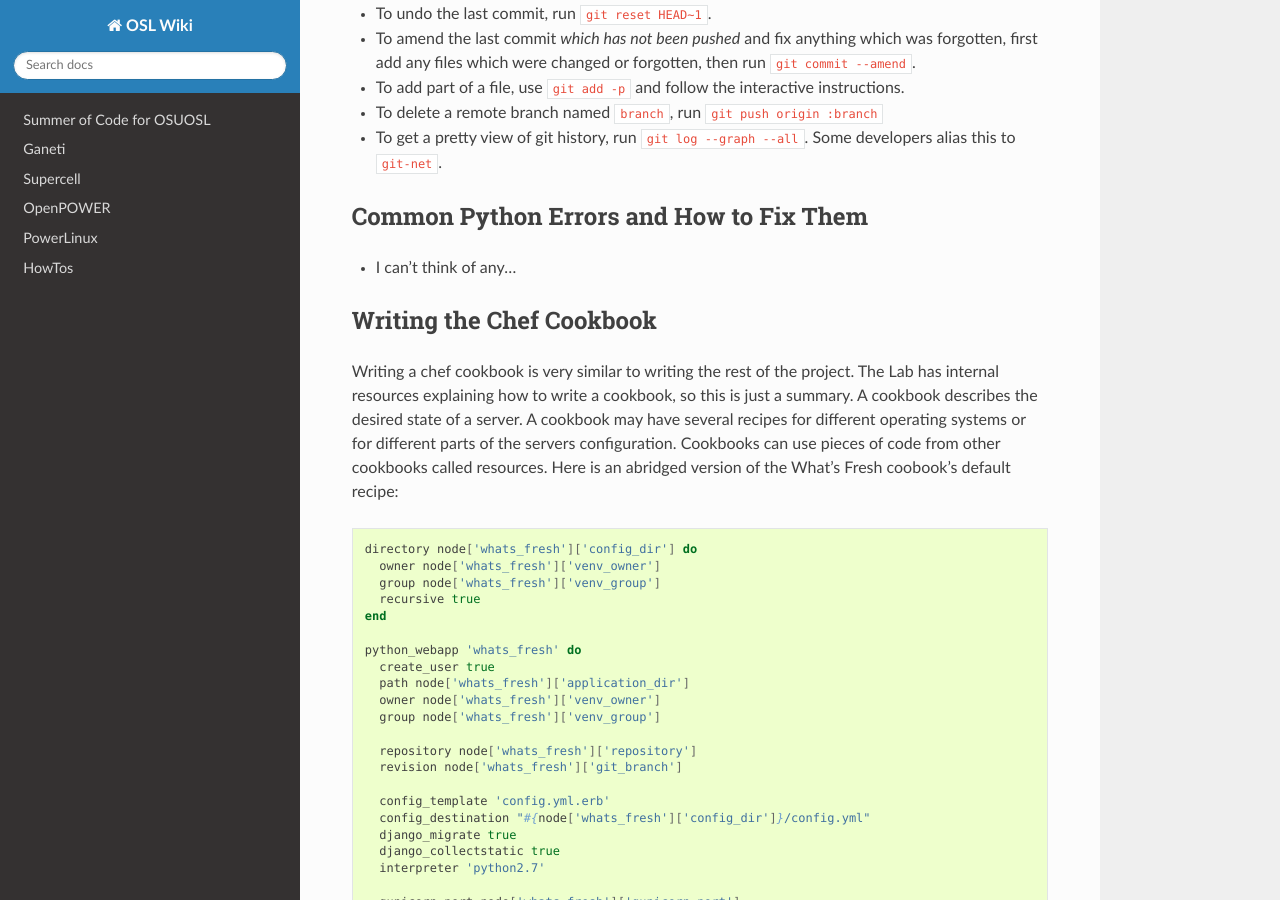
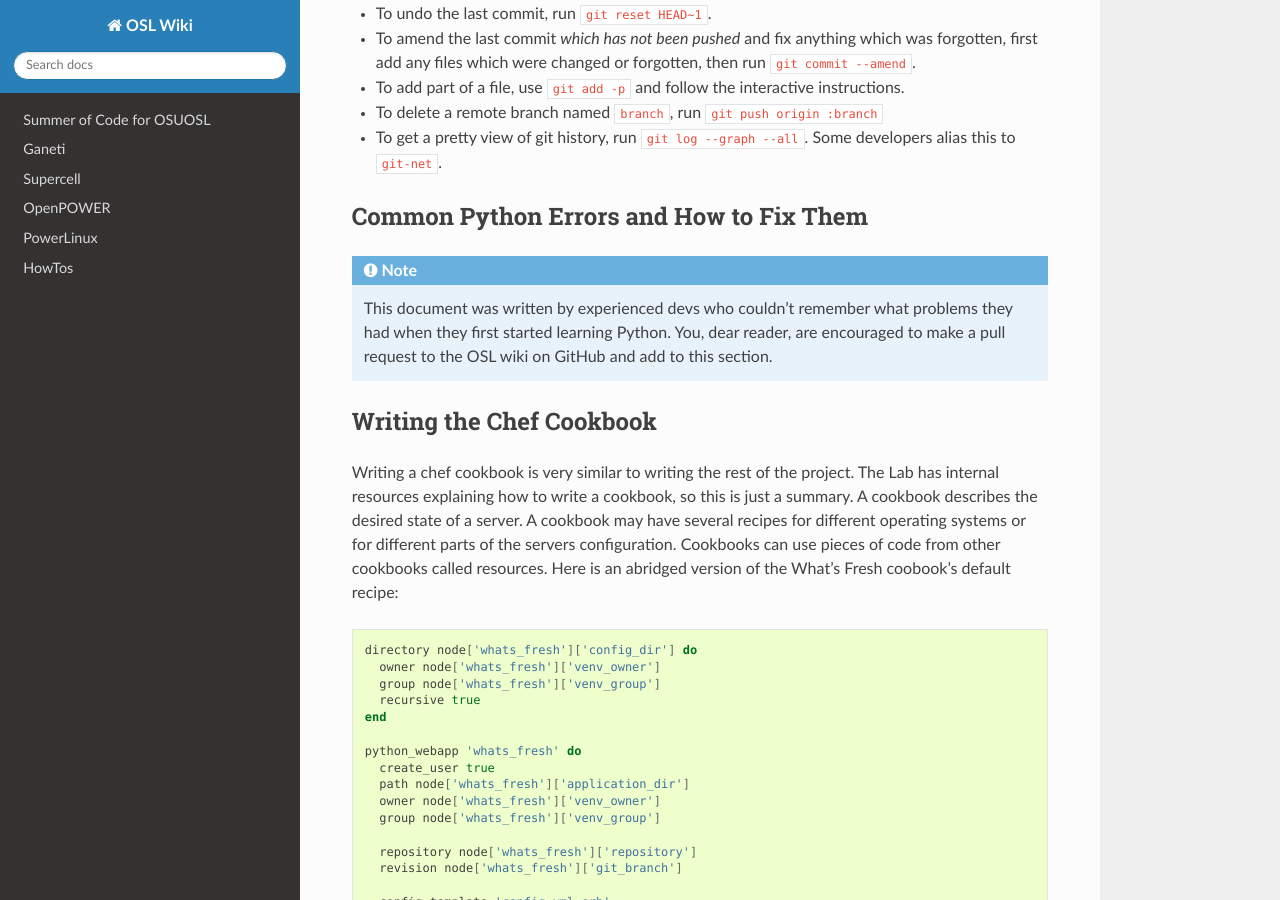
Before and after one commit to osuosl/wiki, a Sphinx documentation site: the page built from source/development_process/index.rst, in a window 1280 px wide and 900 px high, scrolled down 10150 px. Built offline with Sphinx 7.4.7 and the Read the Docs theme 2.0.0, drawn with Linux system fonts in a browser that asks for light colours.

Commit message:
Add a note to new devs to update python problems

```diff
--- a/source/development_process/index.rst
+++ b/source/development_process/index.rst
@@ -591,7 +591,11 @@ Miscellaneous Git Tips
 
 Common Python Errors and How to Fix Them
 ----------------------------------------
-- I can't think of any...
+
+.. note:: This document was written by experienced devs who couldn't remember
+	what problems they had when they first started learning Python. You, dear
+	reader, are encouraged to make a pull request to the OSL wiki on GitHub and
+	add to this section.
 
 Writing the Chef Cookbook
 -------------------------
```
